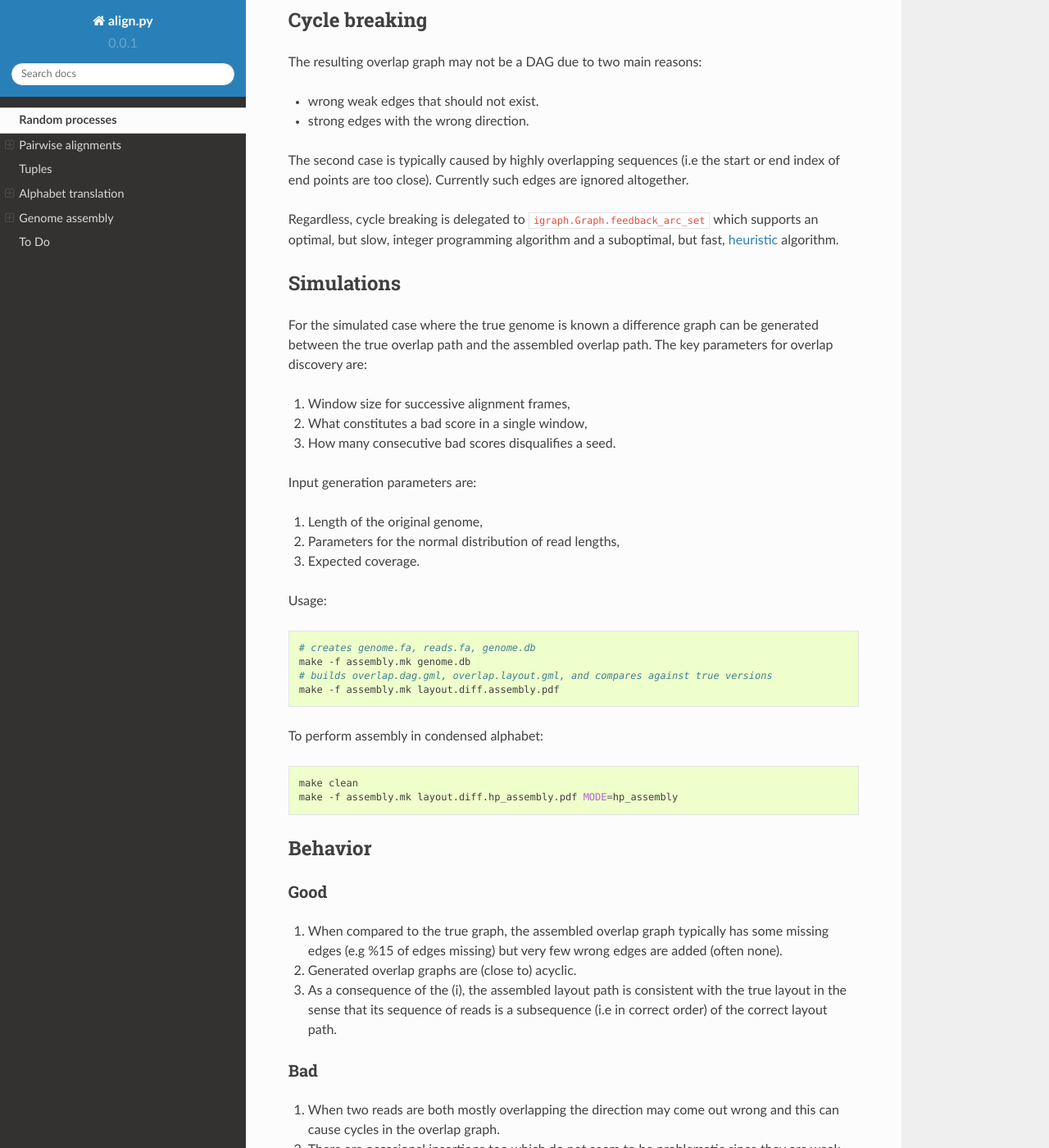
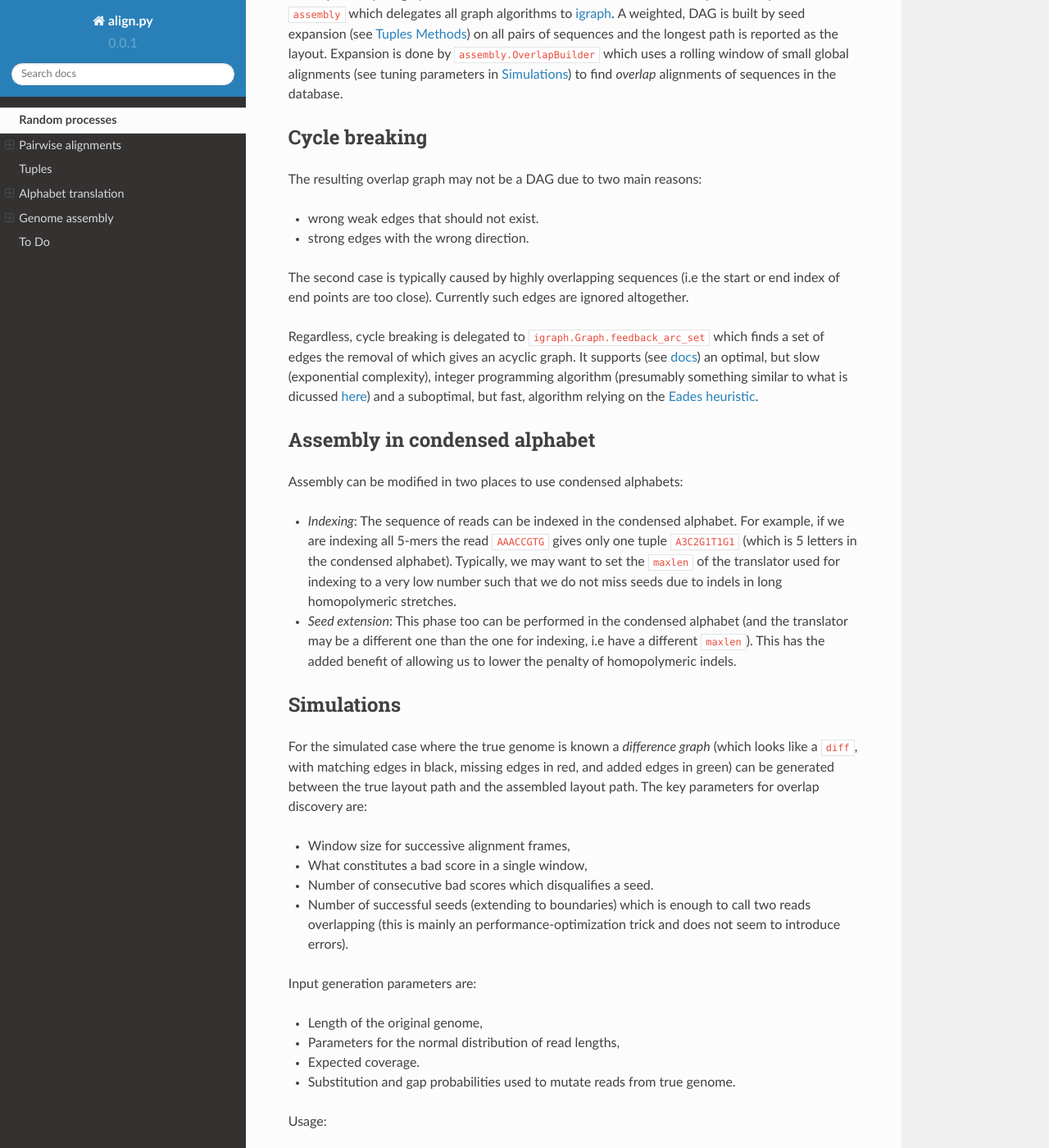
Before and after one commit to amirkdv/biseqt, a Sphinx documentation site: the page built from docs/README.rst, in a window 1280 px wide and 1400 px high, scrolled down 2686 px. Shown: the whole window at 82% size. Built offline with Sphinx 7.4.7 and the Read the Docs theme 2.0.0, drawn with Linux system fonts in a browser that asks for light colours; pages that are not in the unit, such as notebooks, are missing from menus; some of the changed text lies outside the part shown.

Commit message:
better docs!

```diff
--- a/docs/README.rst
+++ b/docs/README.rst
@@ -52,7 +52,7 @@
     (100,12),12.50:MMMISSSMMMMDDD
 
 The first two integers are starting positions of the alignment, the
-following number is the score of the aligment and what follows is the
+following number is the score of the alignment and what follows is the
 ``opseq`` (edit transcript) for the alignment.
 
 Complexity
@@ -96,15 +96,28 @@
 The machinery in ``libalign`` is capable of aligning sequences in
 alphabets with letters longer than a single character. The only
 requirement is that all letters in an alphabet have the same length (to
-avoid a book-keeping mess). This leads to a caveat discussed below.
+avoid a book-keeping mess). This leads to a `caveat <#a-caveat>`__
+discussed below. Aside from the caveat, the following operations are
+supported:
+
+-  "Condensing" transcripts into transcripts for condensed sequences and
+   "expanding" transcripts for condensed sequences back into one for the
+   original sequences.
+-  "Condensing" alignment parameters into corresponding parameters in
+   the condensed alphabet,
+-  "Condensing" a seed (see the section on
+   `assembly <#genome-assembly>`__ below) into a seed in the condensed
+   alphabet.
 
 Substitution score matrices for the original alphabet can be translated
 into a substitution score matrix for the (larger) condensed alphabet
-provided gap parameters for homopolymeric indels are given.
+given the following pieces of information:
 
-Furthermore, an alignment ``opseq`` for condensed versions of two
-sequences can be translated back to an alignment for the original
-sequences.
+i.   Gap probability in homopolymeric stretches (only a linear gap model
+     is well specified),
+ii.  Gap probability in other regions (here an affine gap model is
+     fine),
+iii. Substitution probabilities of letters in original alphabet.
 
 A Caveat
 ~~~~~~~~
@@ -126,7 +139,7 @@
 ---------------
 
 Overlap and layout graphs (i.e OLC minus consensus) can be calculated by
-methods provided in ``assembly``. All graph processing is delegated to
+methods provided in ``assembly`` which delegates all graph algorithms to
 `igraph <http://igraph.org/python/>`__. A weighted, DAG is built by seed
 expansion (see `Tuples Methods <#tuples>`__) on all pairs of sequences
 and the longest path is reported as the layout. Expansion is done by
@@ -147,27 +160,56 @@
 edges are ignored altogether.
 
 Regardless, cycle breaking is delegated to
-``igraph.Graph.feedback_arc_set`` which supports an optimal, but slow,
-integer programming algorithm and a suboptimal, but fast,
-`heuristic <http://www.sciencedirect.com/science/article/pii/002001909390079O>`__
-algorithm.
+``igraph.Graph.feedback_arc_set`` which finds a set of edges the removal
+of which gives an acyclic graph. It supports (see
+`docs <http://igraph.org/python/doc/igraph.GraphBase-class.html#feedback_arc_set>`__)
+an optimal, but slow (exponential complexity), integer programming
+algorithm (presumably something similar to what is dicussed
+`here <http://citeseerx.ist.psu.edu/viewdoc/summary?doi=10.1.1.31.5137>`__)
+and a suboptimal, but fast, algorithm relying on the `Eades
+heuristic <http://www.sciencedirect.com/science/article/pii/002001909390079O>`__.
+
+Assembly in condensed alphabet
+~~~~~~~~~~~~~~~~~~~~~~~~~~~~~~
+
+Assembly can be modified in two places to use condensed alphabets:
+
+-  *Indexing*: The sequence of reads can be indexed in the condensed
+   alphabet. For example, if we are indexing all 5-mers the read
+   ``AAACCGTG`` gives only one tuple ``A3C2G1T1G1`` (which is 5 letters
+   in the condensed alphabet). Typically, we may want to set the
+   ``maxlen`` of the translator used for indexing to a very low number
+   such that we do not miss seeds due to indels in long homopolymeric
+   stretches.
+-  *Seed extension*: This phase too can be performed in the condensed
+   alphabet (and the translator may be a different one than the one for
+   indexing, i.e have a different ``maxlen``). This has the added
+   benefit of allowing us to lower the penalty of homopolymeric indels.
 
 Simulations
 ~~~~~~~~~~~
 
-For the simulated case where the true genome is known a difference graph
-can be generated between the true overlap path and the assembled overlap
-path. The key parameters for overlap discovery are:
+For the simulated case where the true genome is known a *difference
+graph* (which looks like a ``diff``, with matching edges in black,
+missing edges in red, and added edges in green) can be generated between
+the true layout path and the assembled layout path. The key parameters
+for overlap discovery are:
 
-1. Window size for successive alignment frames,
-2. What constitutes a bad score in a single window,
-3. How many consecutive bad scores disqualifies a seed.
+-  Window size for successive alignment frames,
+-  What constitutes a bad score in a single window,
+-  Number of consecutive bad scores which disqualifies a seed.
+-  Number of successful seeds (extending to boundaries) which is enough
+   to call two reads overlapping (this is mainly an
+   performance-optimization trick and does not seem to introduce
+   errors).
 
 Input generation parameters are:
 
-1. Length of the original genome,
-2. Parameters for the normal distribution of read lengths,
-3. Expected coverage.
+-  Length of the original genome,
+-  Parameters for the normal distribution of read lengths,
+-  Expected coverage.
+-  Substitution and gap probabilities used to mutate reads from true
+   genome.
 
 Usage:
 
@@ -175,6 +217,7 @@
 
     # creates genome.fa, reads.fa, genome.db
     make -f assembly.mk genome.db
+
     # builds overlap.dag.gml, overlap.layout.gml, and compares against true versions
     make -f assembly.mk layout.diff.assembly.pdf
 
@@ -188,29 +231,27 @@
 Behavior
 ~~~~~~~~
 
-Good
-^^^^
+**Good**
 
-1. When compared to the true graph, the assembled overlap graph
-   typically has some missing edges (e.g %15 of edges missing) but very
-   few wrong edges are added (often none).
-2. Generated overlap graphs are (close to) acyclic.
-3. As a consequence of the (i), the assembled layout path is consistent
-   with the true layout in the sense that its sequence of reads is a
-   subsequence (i.e in correct order) of the correct layout path.
+i.   When compared to the true graph, the assembled overlap graph
+     typically has some missing edges (e.g %15 of edges missing) but
+     very few wrong edges are added (often none).
+ii.  Generated overlap graphs are (close to) acyclic.
+iii. As a consequence of the (1), the assembled layout path is
+     consistent with the true layout in the sense that the sequence of
+     reads it announces as layout (its heaviest path) is a subsequence
+     (i.e in correct order) of the correct layout path.
 
-Bad
-^^^
+**Bad**
 
-1. When two reads are both mostly overlapping the direction may come out
-   wrong and this can cause cycles in the overlap graph.
-2. There are occasional insertions too which do not seem to be
-   problematic since they are weak (i.e low scoring alignments).
+i.  When two reads are both mostly overlapping the direction may come
+    out wrong and this can cause cycles in the overlap graph.
+ii. There are occasional insertions too which do not seem to be
+    problematic since they are weak (i.e low scoring alignments).
 
 To Do
 -----
 
--  Perform assembly on condensed sequences.
 -  Move seed expansion from Python to C.
 -  Simulations:
 
```
Also changed, not shown: README.md (+63 -29 lines), 5 other files.
